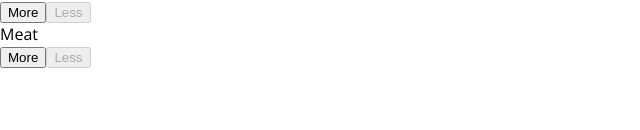
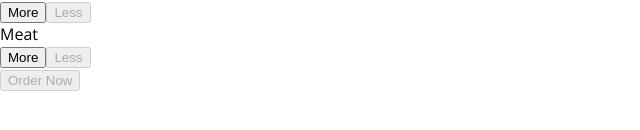
Before and after one commit to vishgoel007/BurgerOrder, a React app: page / in a window 1280 px wide. Shown: the part 204-334 px from the top of the page, without its empty margins (0-640 px from the left). Built offline with nearby package versions, Linux system fonts and the light colour scheme.

Commit message:
Order Button

```diff
--- a/src/App.js
+++ b/src/App.js
@@ -1,6 +1,6 @@
 import React, { Component } from 'react';
 import Layout from './components/Layout/Layout';
-import BurgerBuilder from './containers/BurgerBulider/BurgerBuilder';
+import BurgerBuilder from "./containers/BurgerBulider/BurgerBuilder";
 
 
 
--- a/src/components/Burger/BuildControls/BuildControls.js
+++ b/src/components/Burger/BuildControls/BuildControls.js
@@ -20,6 +20,9 @@
               Removed={() => props.ingredientRemoved(ctrl.type)}
               disabled={props.disabled[ctrl.type]}/>
       ))}
+
+      <button className={classes.OrderButton} disabled={!props.purchasable}>Order Now</button>
+
     </div>
 );
 
--- a/src/components/Burger/BuildControls/BurgerControls.css
+++ b/src/components/Burger/BuildControls/BurgerControls.css
@@ -43,7 +43,7 @@
         transform: scale(1);
     }
     60% {
-        transform: scale(1.1);
+        transform: scale(1.2);
     }
     100% {
         transform: scale(1);
--- a/src/containers/BurgerBulider/BurgerBuilder.js
+++ b/src/containers/BurgerBulider/BurgerBuilder.js
@@ -19,7 +19,17 @@
       cheese: 0,
       meat: 0
     },
-    totalPrice: 10
+    totalPrice: 10,
+    purchasable:false
+  };
+
+  updatePurchaseState = (ingredients) =>{
+    const sum = Object.keys(ingredients).map(igkey => {
+      return ingredients[igkey]
+    }).reduce((sum, el) => {
+      return sum + el;
+    }, 0);
+    this.setState({purchasable: sum>0});
   };
 
   addIngredientHandler = (type) => {
@@ -27,6 +37,8 @@
     updatedIngredients[type] = this.state.ingredients[type] + 1;
     let updatedPrice = this.state.totalPrice + Ingredient_Prices[type];
     this.setState({ingredients: updatedIngredients, totalPrice: updatedPrice});
+
+    this.updatePurchaseState(updatedIngredients);
   };
 
   removeIngredientHandler = (type) => {
@@ -37,7 +49,11 @@
     let updatedPrice = this.state.totalPrice - Ingredient_Prices[type];
     this.setState({ingredients: updatedIngredients, totalPrice: updatedPrice});
 
+    this.updatePurchaseState(updatedIngredients);
+
   };
+
+
 
   render() {
     const disabledInfo = {...this.state.ingredients};
@@ -51,7 +67,8 @@
             ingredientAdded={this.addIngredientHandler}
             ingredientRemoved={this.removeIngredientHandler}
             price={this.state.totalPrice}
-            disabled={disabledInfo}/>
+            disabled={disabledInfo}
+            purchasable={this.state.purchasable}/>
         </Aux>
     )
   }
```
